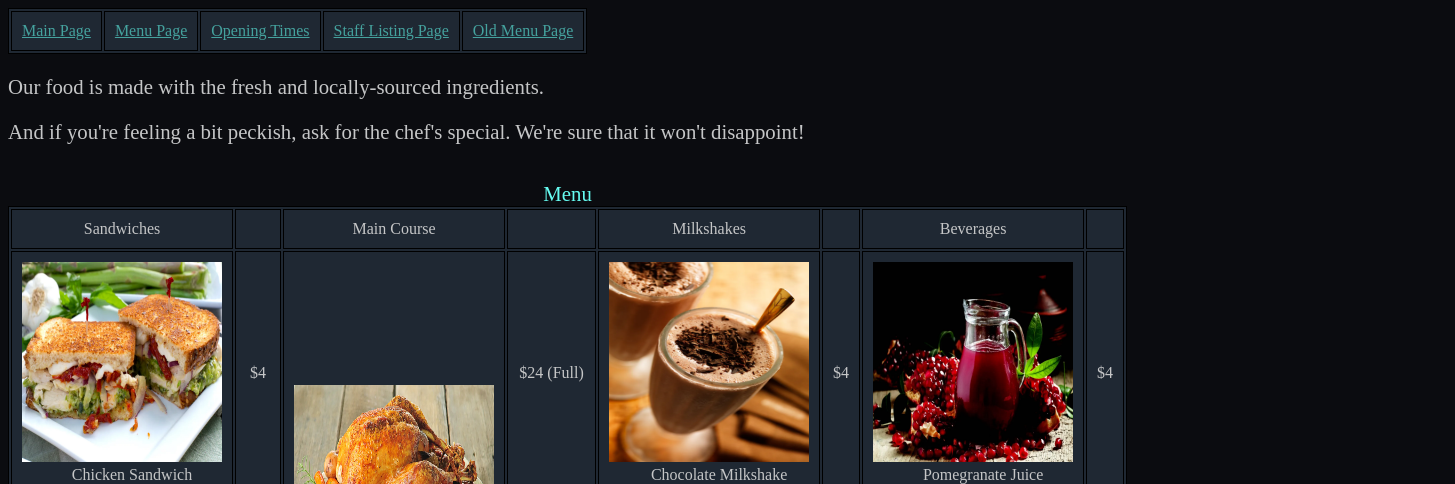
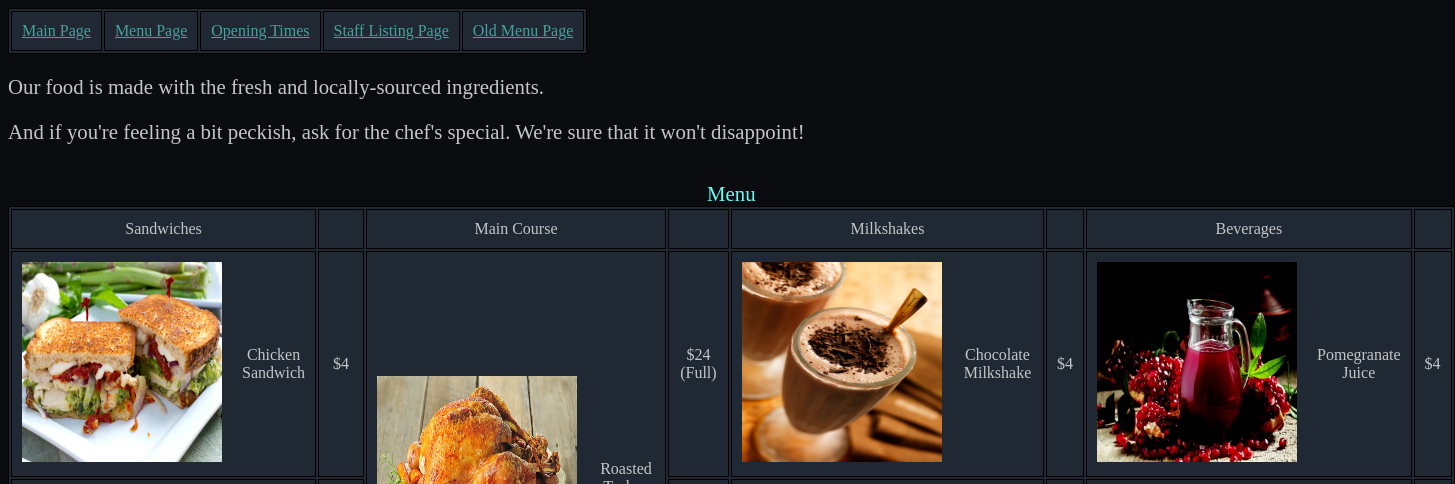
Before and after one commit to Creature121/RestaurantWebsite, a plain HTML site: page Menu.html in a window 1280 px wide. Shown: the top 484 px of the page, 1455 px wide, since content can reach past the window. Drawn offline with Linux system fonts and the light colour scheme.

Commit message:
Changed the thing in "design.css" that was causing me problems.

```diff
--- a/css/design.css
+++ b/css/design.css
@@ -23,7 +23,7 @@ a{
   margin-right: auto;
   width: 50%;
 }
-.container {
+.box {
         display: flex;
         align-items: center;
         justify-content: center
```
